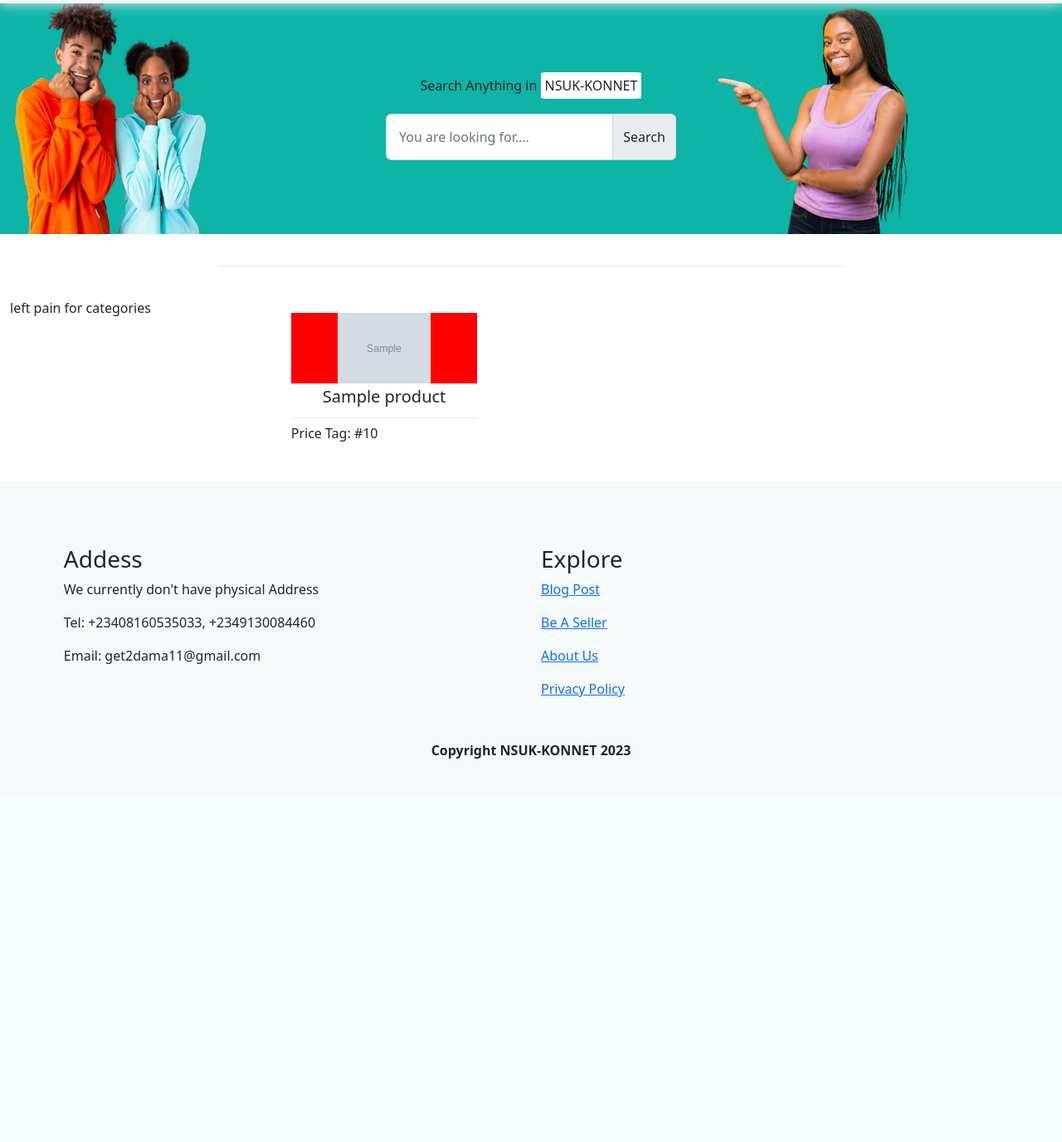
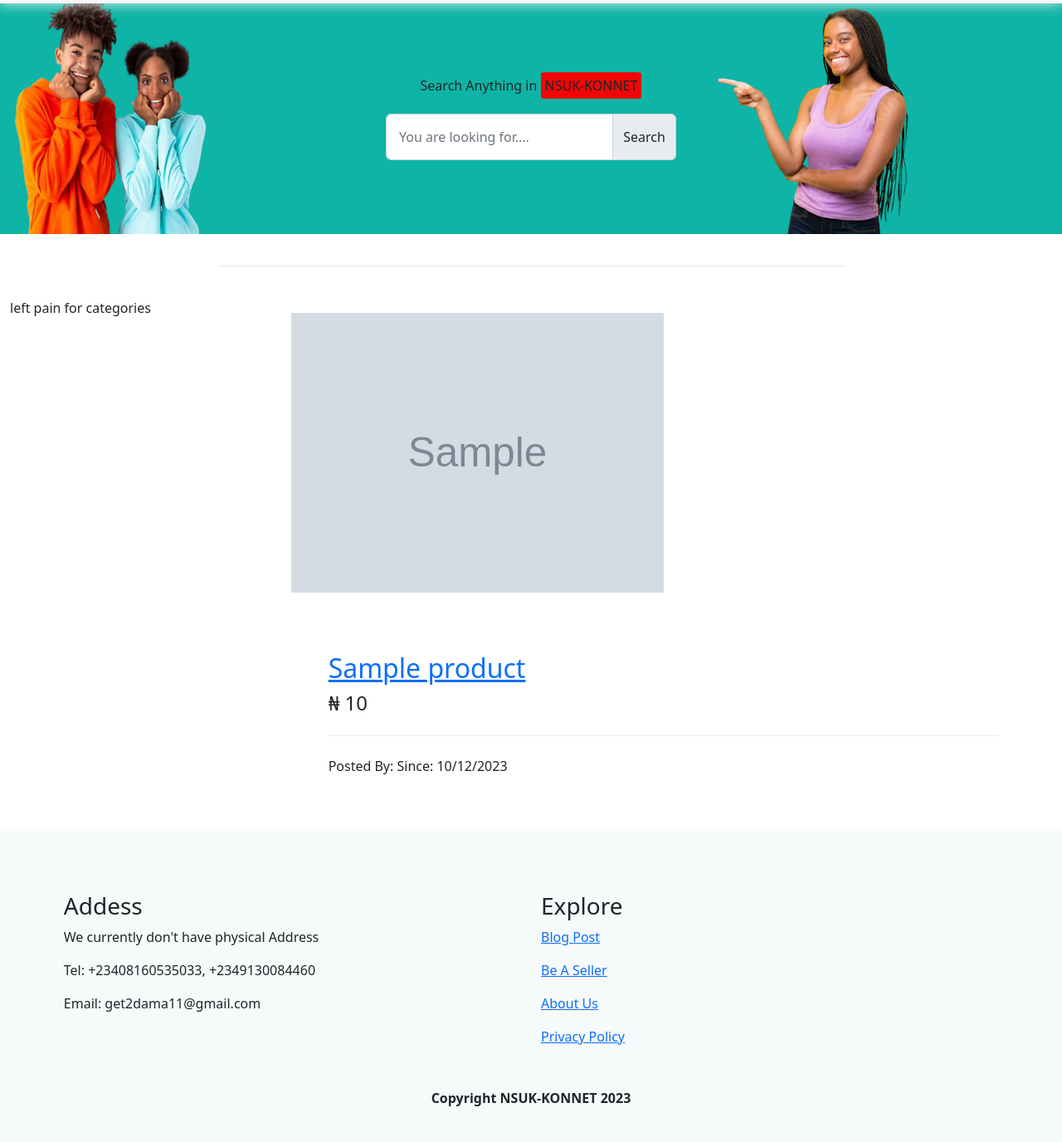
Before and after one commit to DamaMichaelYohanna/nsuk-konnet, a Django app: page /market/ in a window 1280 px wide. Shown: the part 72-1448 px from the top of the page at 83% size. Before the commit the page ends 986 px from the top, so only its background shows below. Run offline with Django 4.2, Linux system fonts and the light colour scheme; tables that the repository leaves empty hold one stand-in row (values such as "Sample post"); grey boxes marked "Sample" are stand-in pictures; some libraries are stand-ins or nearby versions; some web fonts are replaced.

Commit message:
updated the product list style

```diff
--- a/bloggie/market/template/market/market.html
+++ b/bloggie/market/template/market/market.html
@@ -16,7 +16,7 @@ Blog{% endblock %} {% block content %}
             Search Anything in
             <span
               style="
-                background: rgb(255, 255, 255);
+                background: rgb(240, 6, 6);
                 padding: 5px;
                 border-radius: 5%;
               "
@@ -50,23 +50,22 @@ Blog{% endblock %} {% block content %}
   <div class="row">
     <div class="col-md-3">left pain for categories</div>
     <div class="col-md-9">
-      <div class="row market-product">
+      <div class="market-product">
         {% for product in products %}
-        <div class="col-md-3 col-sm-6 market-product-inner">
-          <div>
-            <div style="text-align: center; background: red">
-              <img
-                class="img-responsive"
-                src="{{product.image.url}}"
-                alt="product image"
-                style="max-width: 100%; height: auto"
-              />
+        <div class="market-product-main">
+          <div class="market-product-inner">
+            <img src="{{product.image.url}}" alt="" />
+          </div>
+          <div class="market-product-text" style="padding: 5%">
+            <a href="">
+              <h2>{{product.name | truncatewords:5}}</h2>
+            </a>
+            <h4>₦ {{product.price}}</h4>
+            <hr />
+            <div>
+              <span>Posted By: </span>
+              <span>Since: 10/12/2023</span>
             </div>
-            <h5 style="width: 100%; padding: 2%; text-align: center">
-              {{product.name}}
-            </h5>
-            <hr />
-            Price Tag: #{{product.price}}
           </div>
         </div>
         {% endfor %}
```
